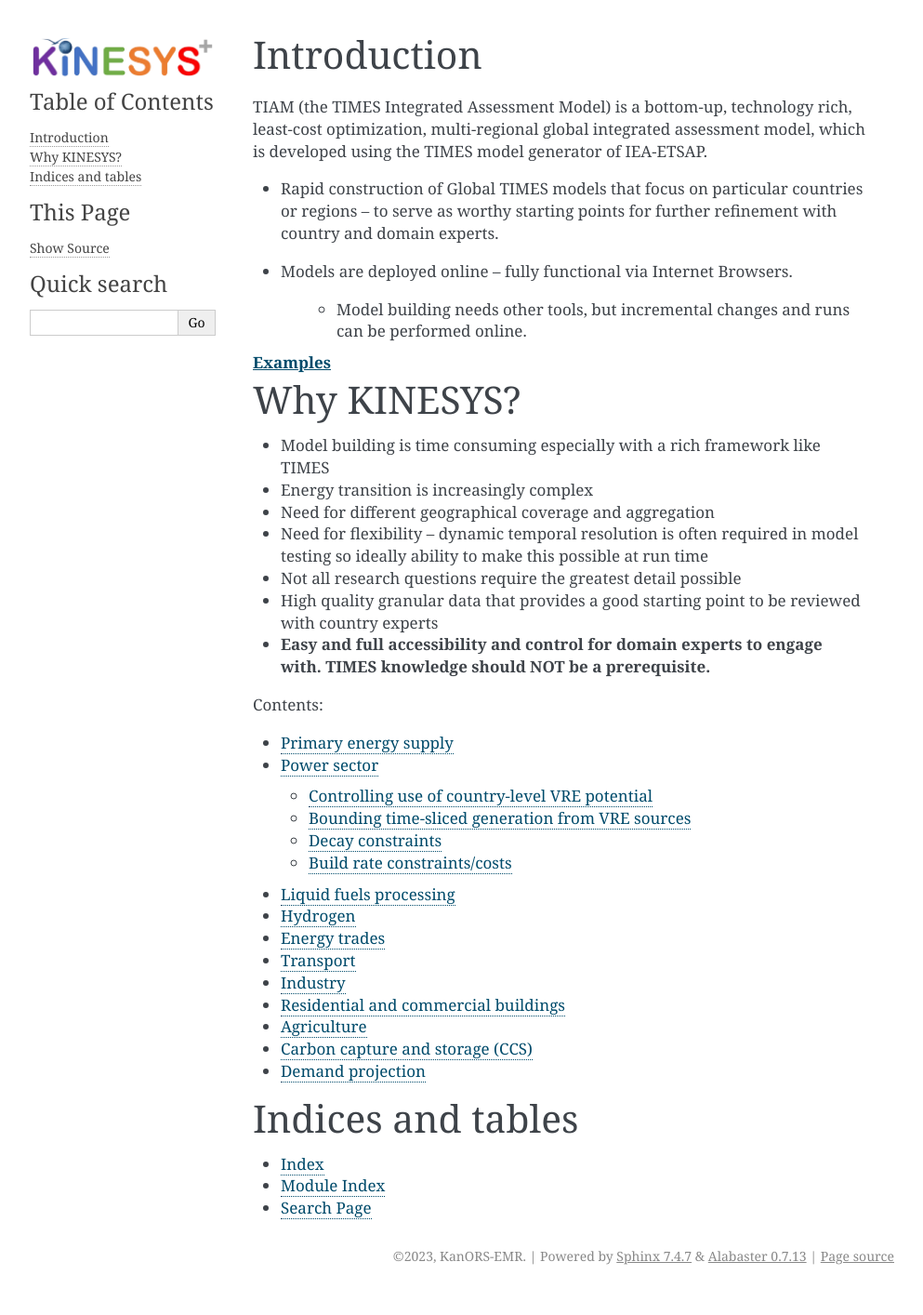
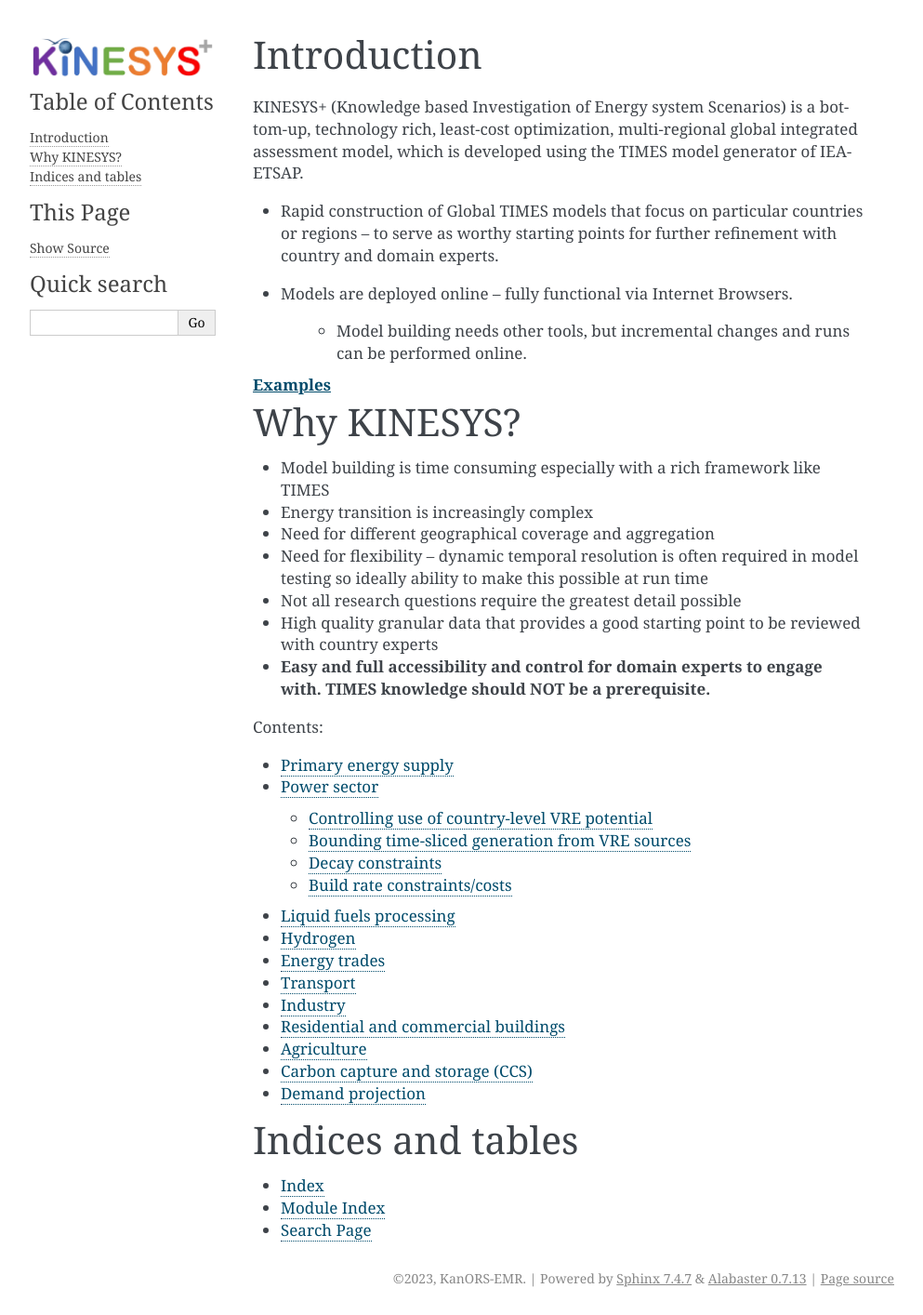
Before and after one commit to kanors-emr/Kinesys-documentation, a Sphinx documentation site: the page built from source/index.rst, in a window 1280 px wide. Shown: the whole page at 93% size, without its empty margins (148-1141 px from the left). Built offline with Sphinx 7.4.7, drawn with Linux system fonts in a browser that asks for light colours; before the commit the page ends 1390 px from its top, so only the background shows below that.

Commit message:
TIAM -> KINESYS

```diff
--- a/source/index.rst
+++ b/source/index.rst
@@ -6,7 +6,7 @@
 Introduction
 =============
 
-TIAM (the TIMES Integrated Assessment Model) is a bottom-up, technology rich, least-cost optimization, multi-regional global integrated assessment model,
+KINESYS+ (Knowledge based Investigation of Energy system Scenarios) is a bottom-up, technology rich, least-cost optimization, multi-regional global integrated assessment model,
 which is developed using the TIMES model generator of IEA-ETSAP.
 
 * Rapid construction of Global TIMES models that focus on particular countries or regions – to serve as worthy starting points for further refinement with country and domain experts.
--- a/source/pages/Demand projection.rst
+++ b/source/pages/Demand projection.rst
@@ -2,7 +2,7 @@
 Demand projection
 ##################
 
-* As a demand driven model TIAM requires projection of the main demand drivers to project useful energy demands in the future. A list of the demands can be seen in the following table.
+* As a demand driven model KINESYS requires projection of the main demand drivers to project useful energy demands in the future. A list of the demands can be seen in the following table.
 
     .. csv-table::
         :file: tables/demands list.csv
--- a/source/pages/tables/industrial sectors breakdown.csv
+++ b/source/pages/tables/industrial sectors breakdown.csv
@@ -1,4 +1,4 @@
-TIAM Industry,Units,Description,IEA FLOW
+KINESYS Industry,Units,Description,IEA FLOW
 ICH,Petajoules,Chemicals,CHEMICAL
 IFP,Petajoules,Food processing,FOODPRO
 IIS,mt,Iron and Steel,IRONSTL
```
